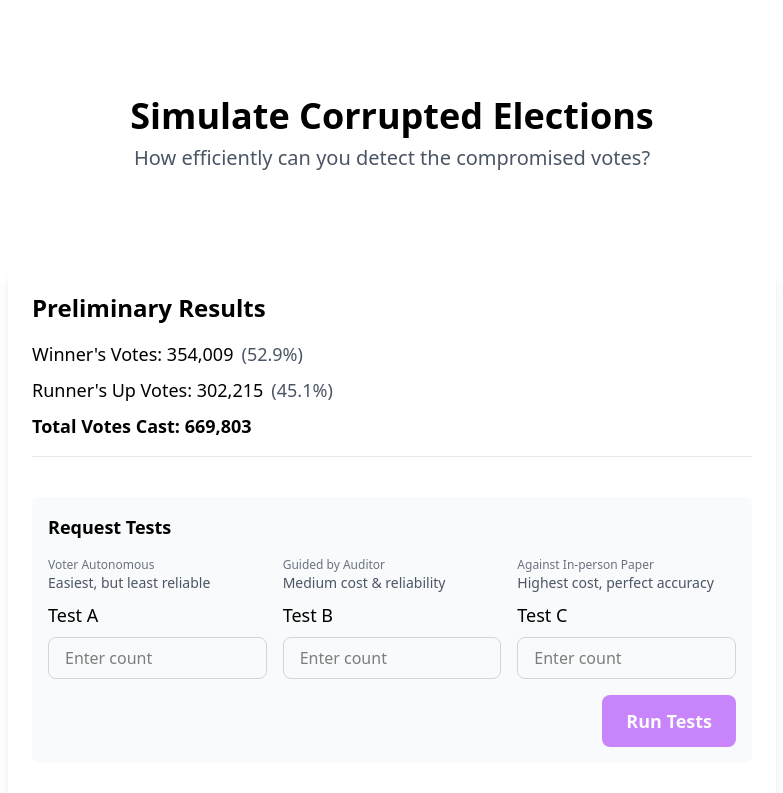
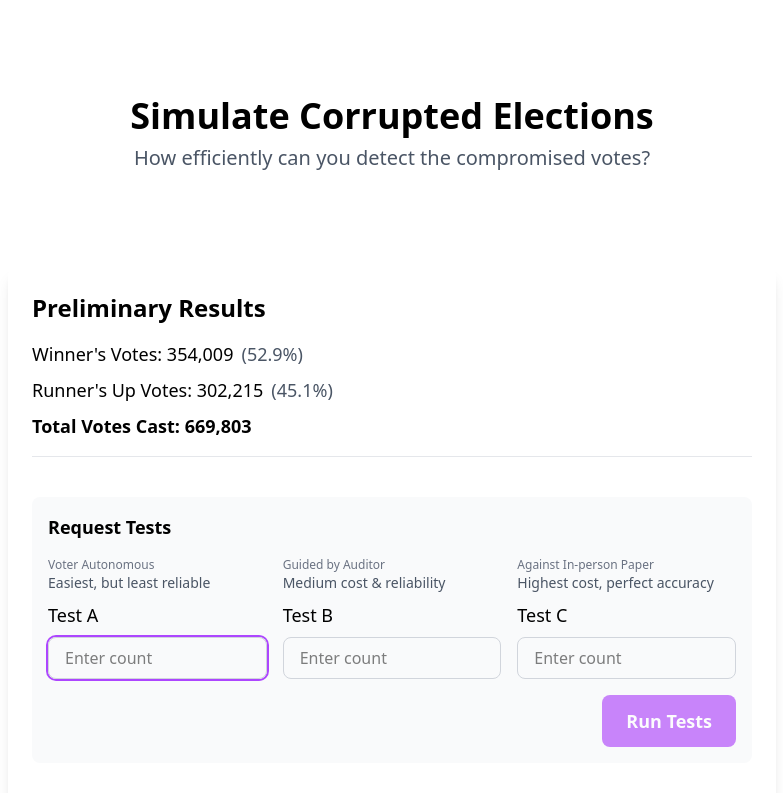
Before and after one commit to dsernst/simulate-corrupted-election, a Next.js app: page / in a window 1280 px wide. Shown: the top 793 px of the page, without its empty margins (248-1031 px from the left). Built offline with nearby package versions, Linux system fonts and the light colour scheme.

Commit message:
Autofocus TestA input

```diff
--- a/app/components/NumberInput.tsx
+++ b/app/components/NumberInput.tsx
@@ -5,6 +5,7 @@ interface NumberInputProps {
   onChange: (value: string) => void
   onEnterKey?: () => void
   placeholder?: string
+  autoFocus?: boolean
 }
 
 function parseNumberInput(input: string): string {
@@ -44,6 +45,7 @@ export function NumberInput({
   onChange,
   onEnterKey,
   placeholder = 'Enter quantity',
+  autoFocus,
 }: NumberInputProps) {
   return (
     <div className="flex flex-col gap-2">
@@ -53,6 +55,7 @@ export function NumberInput({
       <input
         type="text"
         id={id}
+        autoFocus={autoFocus}
         value={formatNumberWithCommas(value)}
         onChange={(e) => onChange(parseNumberInput(e.target.value))}
         onKeyDown={(e) => {
--- a/app/components/RequestTests.tsx
+++ b/app/components/RequestTests.tsx
@@ -55,7 +55,7 @@ export function RequestTests({
       <h3 className="text-lg font-semibold mb-4">Request Tests</h3>
       <div className="space-y-4">
         <div className="grid grid-cols-3 gap-4">
-          {TESTS.map(({ key, label, subtitle, description }) => (
+          {TESTS.map(({ key, label, subtitle, description }, index) => (
             <div key={key}>
               <div className="mb-2">
                 <div className="text-xs text-gray-500">{subtitle}</div>
@@ -63,6 +63,7 @@ export function RequestTests({
               </div>
               <NumberInput
                 id={key}
+                autoFocus={index === 0}
                 label={label}
                 value={testResults[key]}
                 onChange={(value) =>
```
